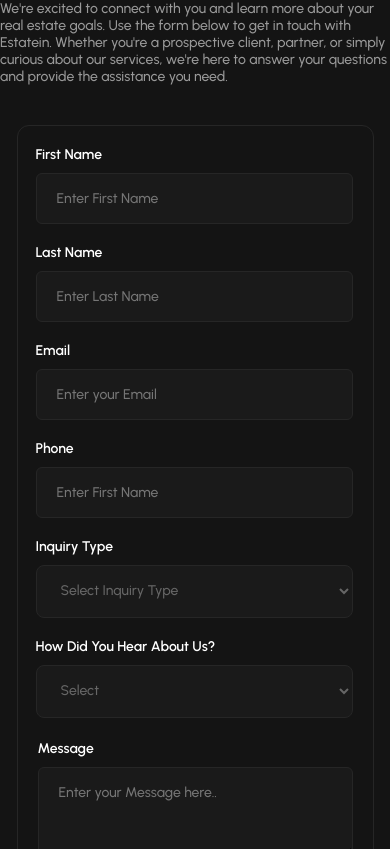
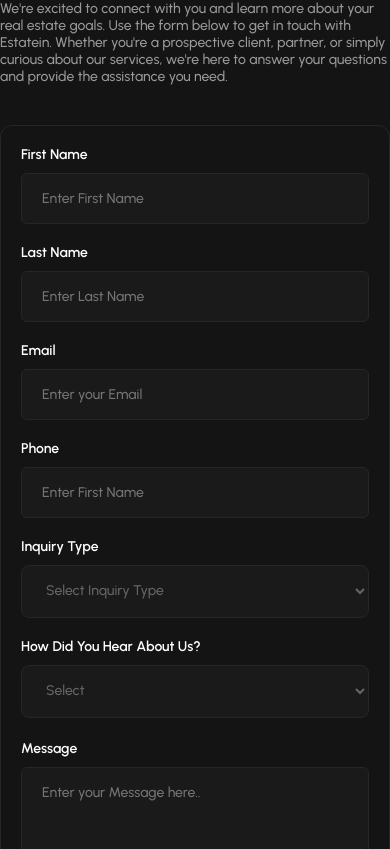
Before and after one commit to maya-farha/Real-Estate-Business-Website, a React (Vite) app: page /contact in a window 390 px wide. Shown: the part 1015-1864 px from the top of the page. Built offline with nearby package versions, Linux system fonts and the light colour scheme.

Commit message:
last last once

```diff
--- a/src/components/Form/Form.css
+++ b/src/components/Form/Form.css
@@ -43,8 +43,7 @@
         }
     }
 
-/*                 background-color: #1A1A1A;
-                border: 1px solid #262626; */
+
 
                                                 /* medium screen */
 @media screen and (max-width: 1440px) {
@@ -76,7 +75,8 @@
                                             /* small screen */
 @media screen and (max-width: 992px) {
     .MS-Form{
-        max-width: 357px;
+        max-width: 500px;
+        width: 100%;
         gap: 20px;
         margin-top: 40px;
         padding: 20px;
--- a/src/components/Input/Input.css
+++ b/src/components/Input/Input.css
@@ -29,8 +29,8 @@
                                             /* small screen */
 @media screen and (max-width: 992px) {
     .MS-input{
-        width: 90vw;
-        max-width: 317px;
+        width: 100%;
+        max-width: 500px;
         input{
             margin-top: 10px;
         }
--- a/src/components/Select/Select.css
+++ b/src/components/Select/Select.css
@@ -28,8 +28,8 @@
                                             /* small screen */
 @media screen and (max-width: 992px) {
     .MS-select{
-        width: 90vw;
-        max-width: 317px;
+        width: 100%;
+        max-width: 500px;
         select{
             margin-top: 10px;
         }
```
